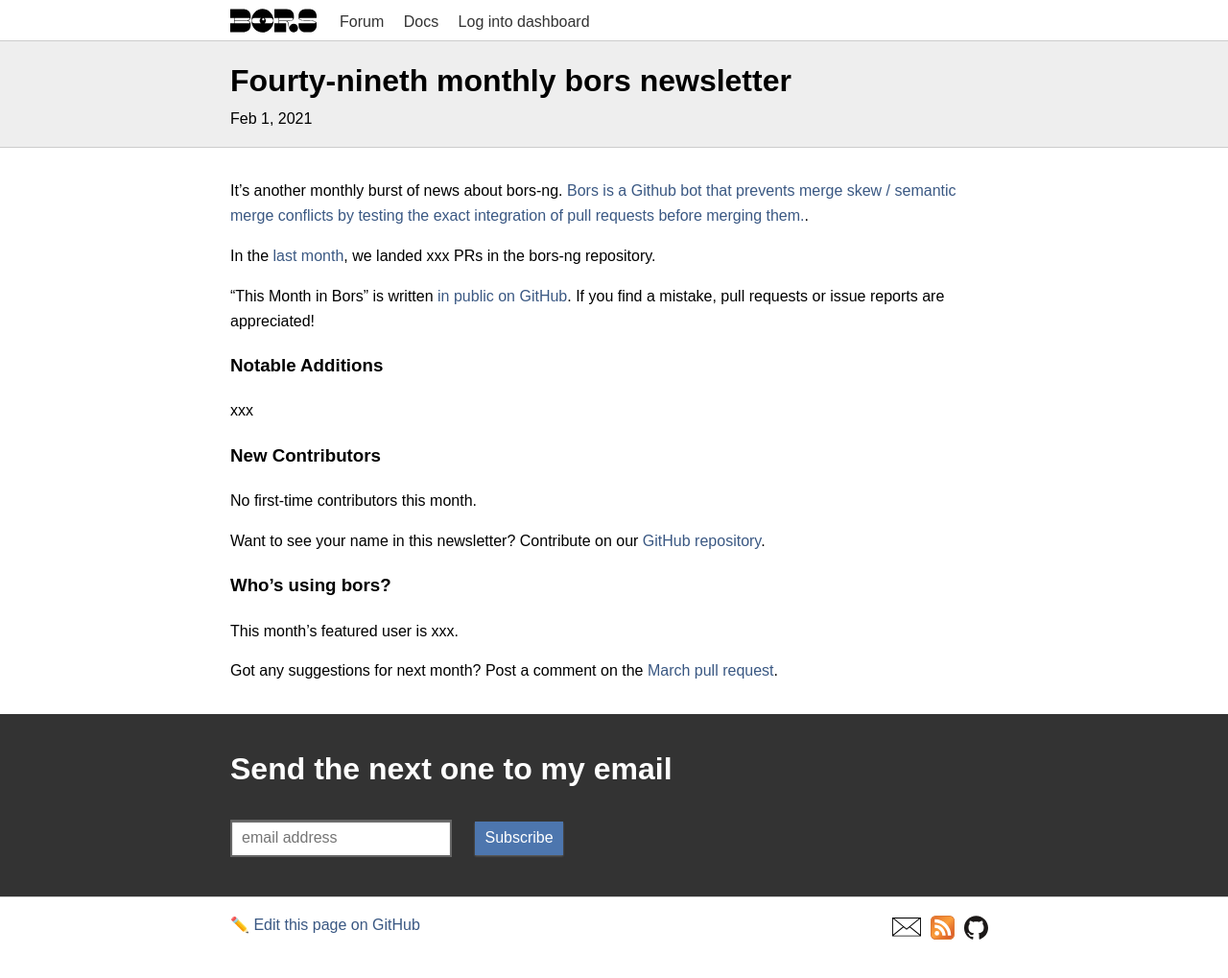
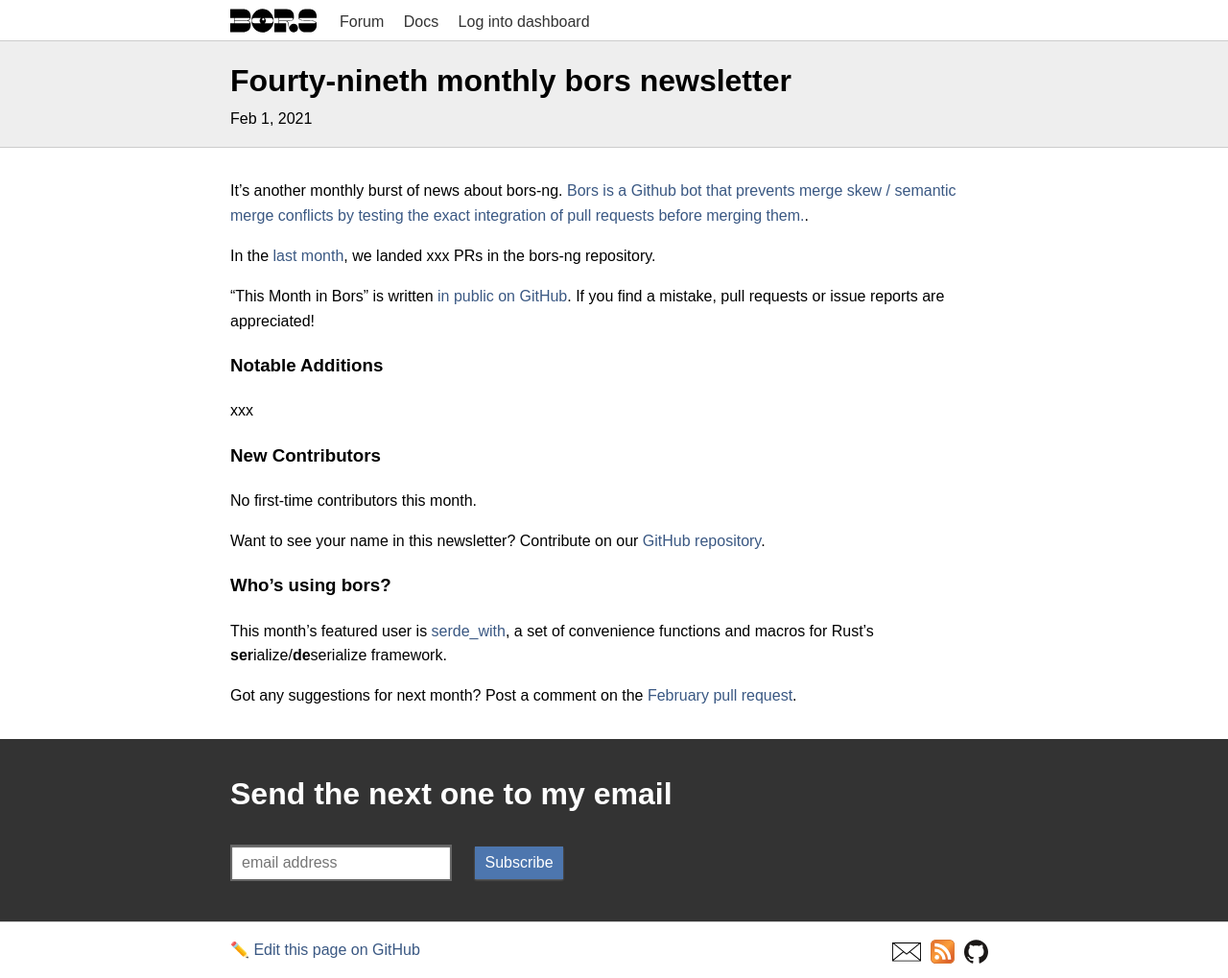
Before and after one commit to bors-ng/bors-ng.github.io, a Jekyll site: the page built from _posts/2021-02-01-tmib-49.md, in a window 1280 px wide. Shown: the whole page at 96% size. Built offline with Jekyll 4.4.1, drawn with Linux system fonts in a browser that asks for light colours; before the commit the page ends 993 px from its top, so only the background shows below that.

Commit message:
Add next month and feature box

```diff
--- a/_posts/2021-02-01-tmib-49.md
+++ b/_posts/2021-02-01-tmib-49.md
@@ -31,7 +31,7 @@
 
 ### Who's using bors?
 
-This month's featured user is xxx.
+This month's featured user is [serde_with](https://github.com/jonasbb/serde_with), a set of convenience functions and macros for Rust's <b>ser</b>ialize/<b>de</b>serialize framework.
 
 Got any suggestions for next month?
-Post a comment on the [March pull request](https://github.com/bors-ng/bors-ng.github.io/pull/___).
+Post a comment on the [February pull request](https://github.com/bors-ng/bors-ng.github.io/pull/128).
```
